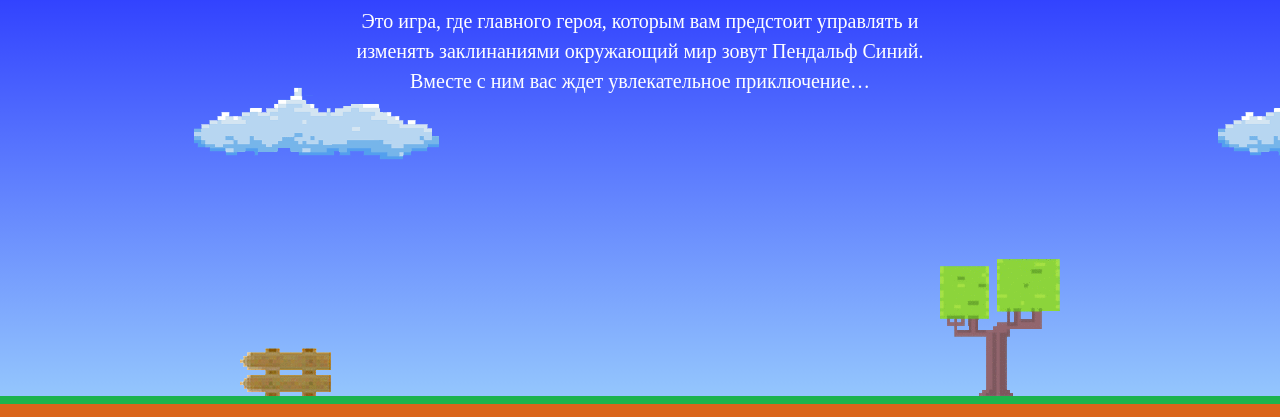
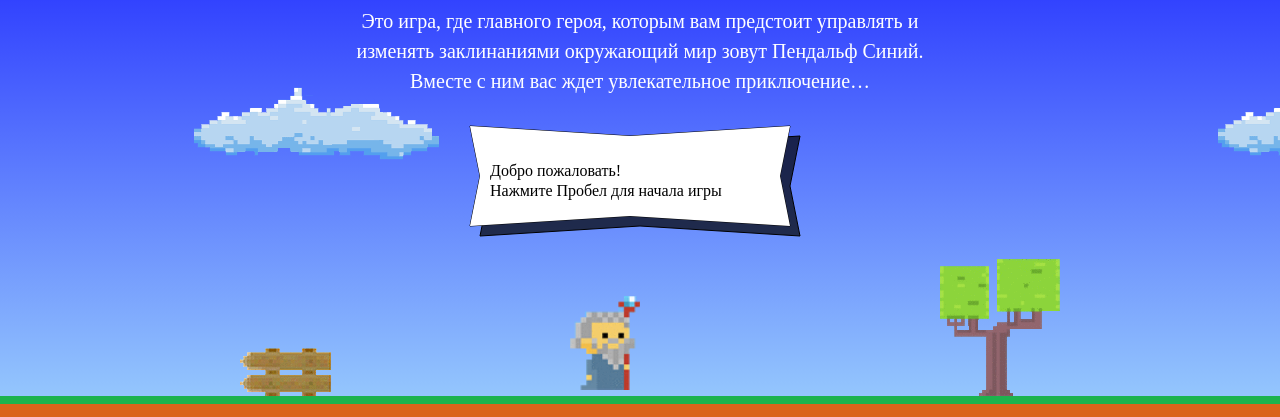
Before and after one commit to YuliyaSudarikova/174784-code-and-magick, a website: page index.html in a window 1280 px wide. Shown: the part 203-620 px from the top of the page. Drawn offline with Linux system fonts and the light colour scheme; a web font is replaced by a local one.

Commit message:
Испраления положения X и Высоты мага

```diff
--- a/index.html
+++ b/index.html
@@ -184,17 +184,18 @@
 
   var wizardSpeed = 3;
   var wizardWidth = 70;
-  var getWizardHeight = wizardWidth * 1.337;
+  var getWizardHeight = function (wizardWidth) {
+    return wizardWidth * 1.337;
+  }
 
 
   var getWizardX = function (width) {
-    return width/2;
+    return width/2 - wizardWidth ;
   };
 
 
   var getWizardY = function (height) {
     return height*(2/3);
-
   };
 
 </script>
```
